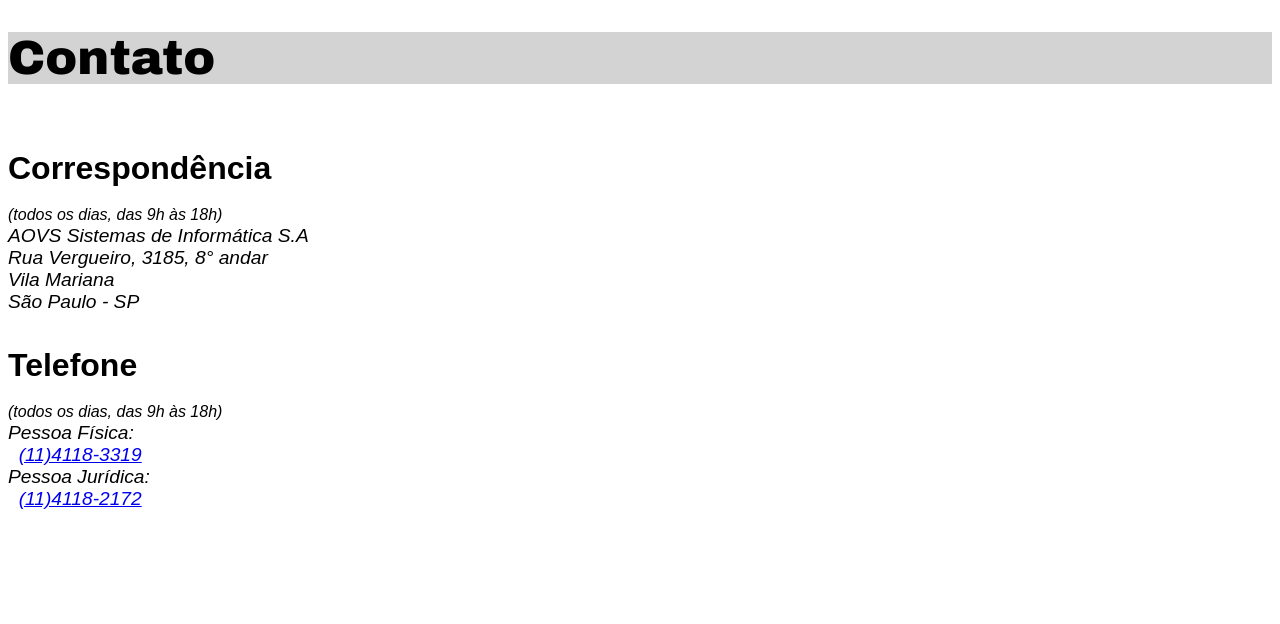
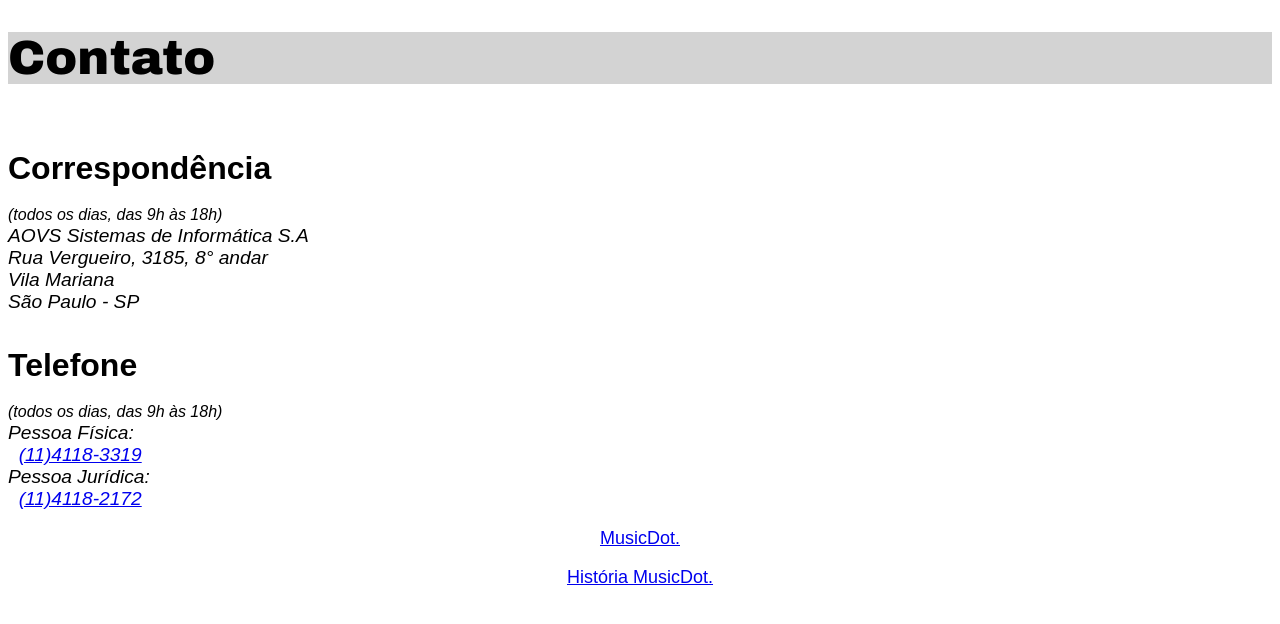
Before and after one commit to PeterLevi77/atividade-1-1303, a plain HTML site: page contato.html in a window 1280 px wide. Drawn offline with Linux system fonts and the light colour scheme.

Commit message:
Update contato.html

```diff
--- a/contato.html
+++ b/contato.html
@@ -57,6 +57,9 @@
           Pessoa Jurídica: <br>
           &nbsp   <a href="(11)4118-2172" alt="DevMedia" target="_blank">(11)4118-2172</a> <br>
         </address>
+
+    <p style="text-align: center; font-size: large;"><a href="index.html"> MusicDot.</a></p>
+    <p style="text-align: center; font-size: large;"><a href="sobre.html"> História MusicDot.</a></p>
 </body>
 
 </html>
```
